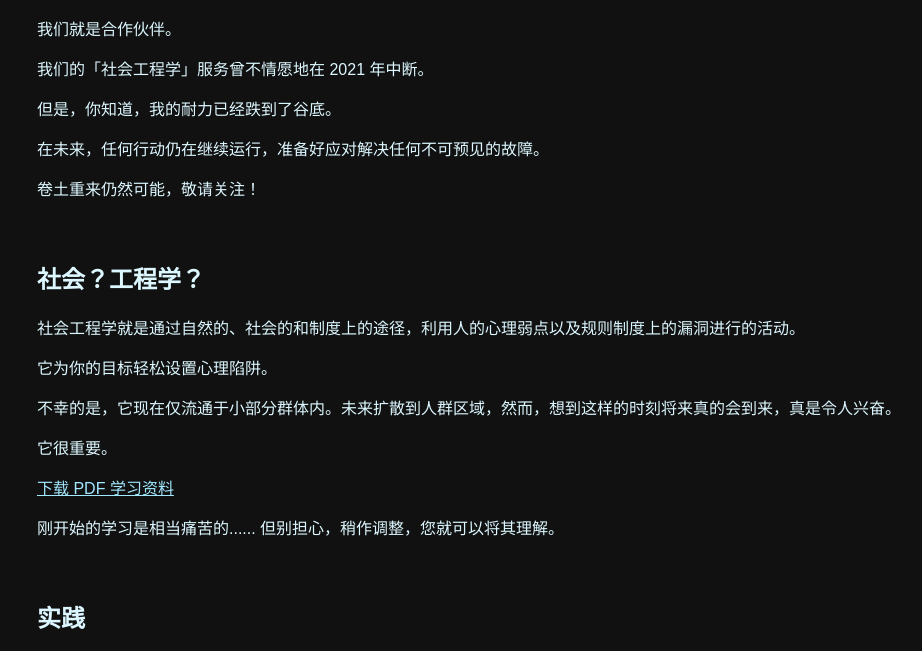
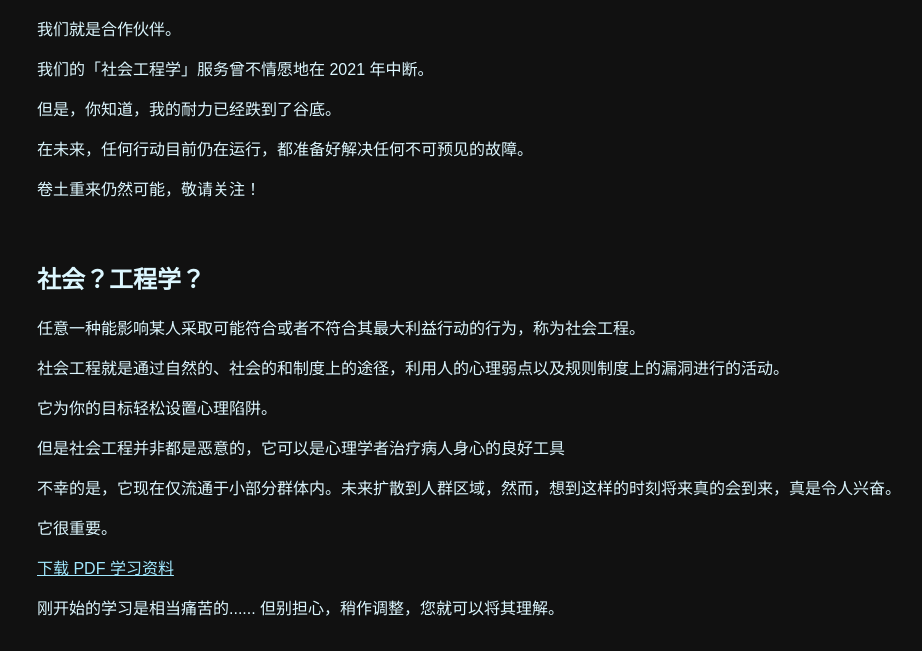
Before and after one commit to vemov/html, a plain HTML site: page index.html in a window 1280 px wide. Shown: the part 560-1211 px from the top of the page, without its empty margins (63-985 px from the left). Drawn offline with Linux system fonts and the light colour scheme; a web font is replaced by a local one.

Commit message:
Update index.html

```diff
--- a/index.html
+++ b/index.html
@@ -52,15 +52,17 @@
 <p>我们就是合作伙伴。</p>
 <p>我们的「社会工程学」服务曾不情愿地在 2021 年中断。</p>
 <p>但是，你知道，我的耐力已经跌到了谷底。</p>
-<p>在未来，任何行动仍在继续运行，准备好应对解决任何不可预见的故障。</p>
+<p>在未来，任何行动目前仍在运行，都准备好解决任何不可预见的故障。</p>
 <p>卷土重来仍然可能，敬请关注！</p>
 <p>　</p>
 <h2>社会？工程学？</h2>
-<p>社会工程学就是通过自然的、社会的和制度上的途径，利用人的心理弱点以及规则制度上的漏洞进行的活动。</p>
+<p>任意一种能影响某人采取可能符合或者不符合其最大利益行动的行为，称为社会工程。</p>
+<p>社会工程就是通过自然的、社会的和制度上的途径，利用人的心理弱点以及规则制度上的漏洞进行的活动。</p>
 <p>它为你的目标轻松设置心理陷阱。</p>
+<p>但是社会工程并非都是恶意的，它可以是心理学者治疗病人身心的良好工具</p>
 <p>不幸的是，它现在仅流通于小部分群体内。未来扩散到人群区域，然而，想到这样的时刻将来真的会到来，真是令人兴奋。</p>
 <p>它很重要。</p>
-<a id="logo" href="Social Engineering The Science of Human Hacking 2nd Edition.pdf" target="_blank">下载 PDF 学习资料</a><br />
+<a id="logo" href="社会工程：安全体系中的人性漏洞 ([美]Christopher Hadnagy) (Z-Library).pdf" target="_blank">下载 PDF 学习资料</a><br />
 <p>刚开始的学习是相当痛苦的...... 但别担心，稍作调整，您就可以将其理解。</p>
 <p>　</p>
 <h2>实践</h2>
```
